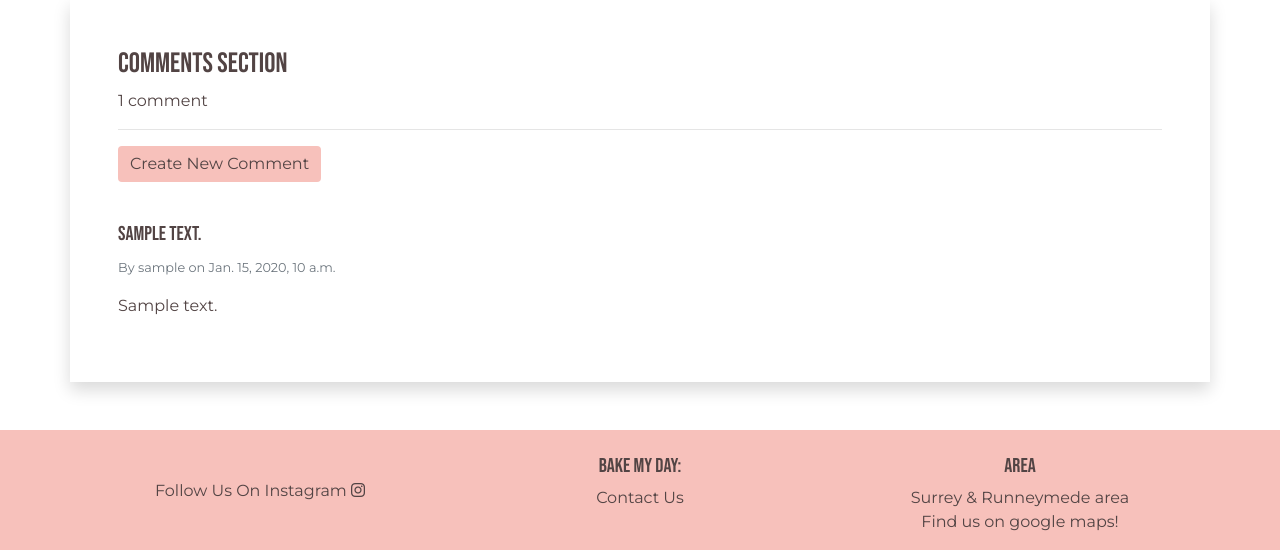
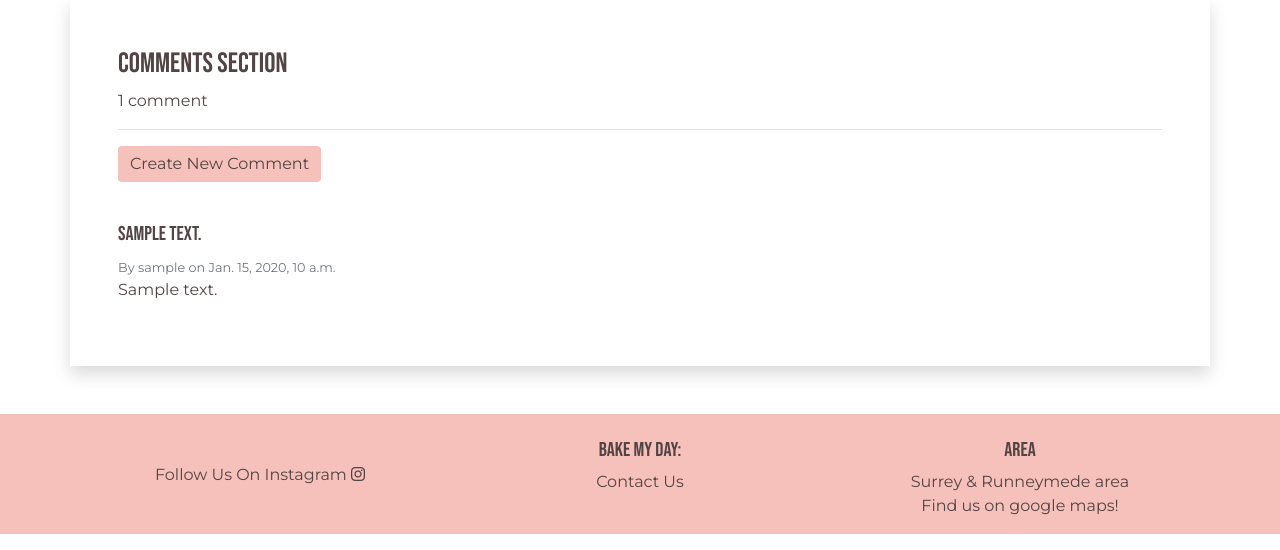
Before and after one commit to Alicepinch/bakemyday, a Django app: page /blog/1/ in a window 1280 px wide. Shown: the part 687-1237 px from the top of the page. Run offline with Django 3.2, Linux system fonts and the light colour scheme; tables that the repository leaves empty hold one stand-in row (values such as "Sample post"); grey boxes marked "Sample" are stand-in pictures; parts of the project's set-up code (start-up, migrations or seed data) failed here and were passed over; some libraries are stand-ins or nearby versions.

Commit message:
Linebreaks removed from blog comment due to HTML validator error

```diff
--- a/blog/templates/blog/blog-detail.html
+++ b/blog/templates/blog/blog-detail.html
@@ -95,17 +95,15 @@
 
 
       <div class="col-12 pt-4">
-          <div class="p-0">
             {% for blogcomment in blogcomments %}
               <h5 class="blog-title">{{ blogcomment.comment_title }}</h5>
               <small class="text-muted">By {{ blogcomment.comment_user }} on {{ blogcomment.date_created }}</small>
-              <p class="blog-comment">{{ blogcomment.comment | linebreaks }}</p>
+              <p class="blog-comment">{{ blogcomment.comment }}</p>
               {% if request.user == blogpost.author or request.user.is_superuser %}
-              <a class="btn mb-2" href="{% url 'delete_blogcomment' blogcomment.id %}" ><i class="fas fa-trash-alt"></i></a>
-              <a class="btn mb-2" href="{% url 'edit_blogcomment' blogcomment.id %}" ><i class="fas fa-pencil-alt"></i></a>
+                <a class="btn mb-2" href="{% url 'delete_blogcomment' blogcomment.id %}" ><i class="fas fa-trash-alt"></i></a>
+                <a class="btn mb-2" href="{% url 'edit_blogcomment' blogcomment.id %}" ><i class="fas fa-pencil-alt"></i></a>
               {% endif %}
-            {% endfor %}
-          </div>
+              {% endfor %}
       </div>
     </div>
 </div>
```
